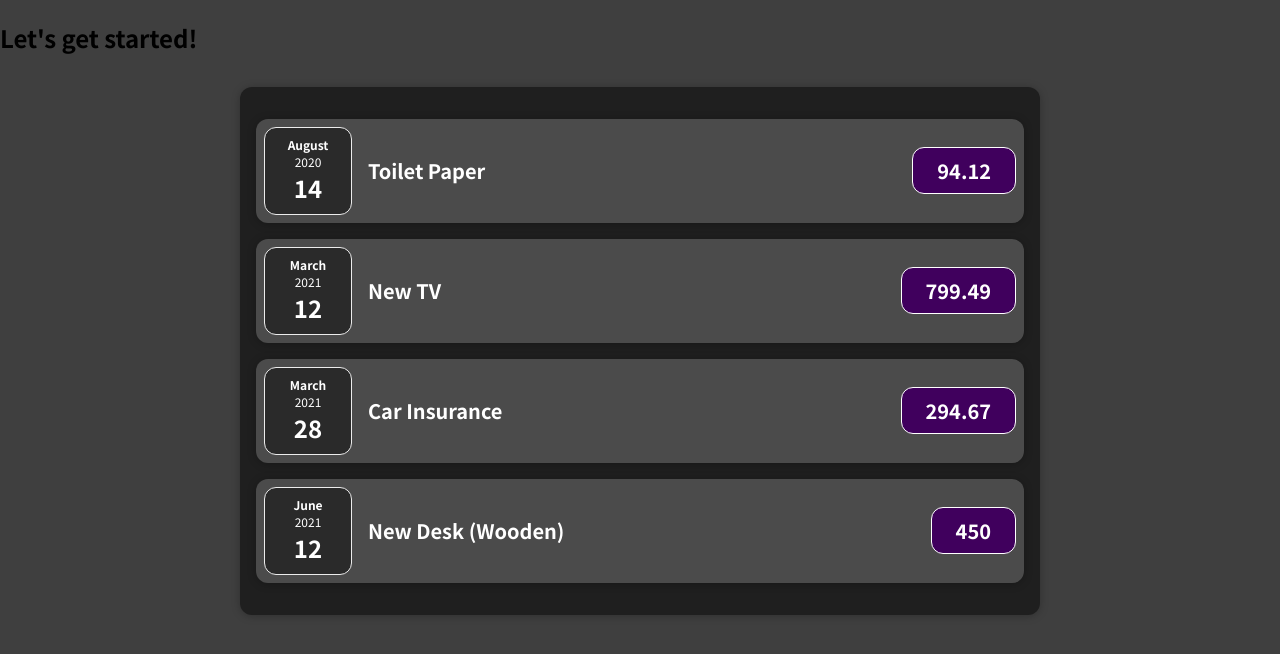
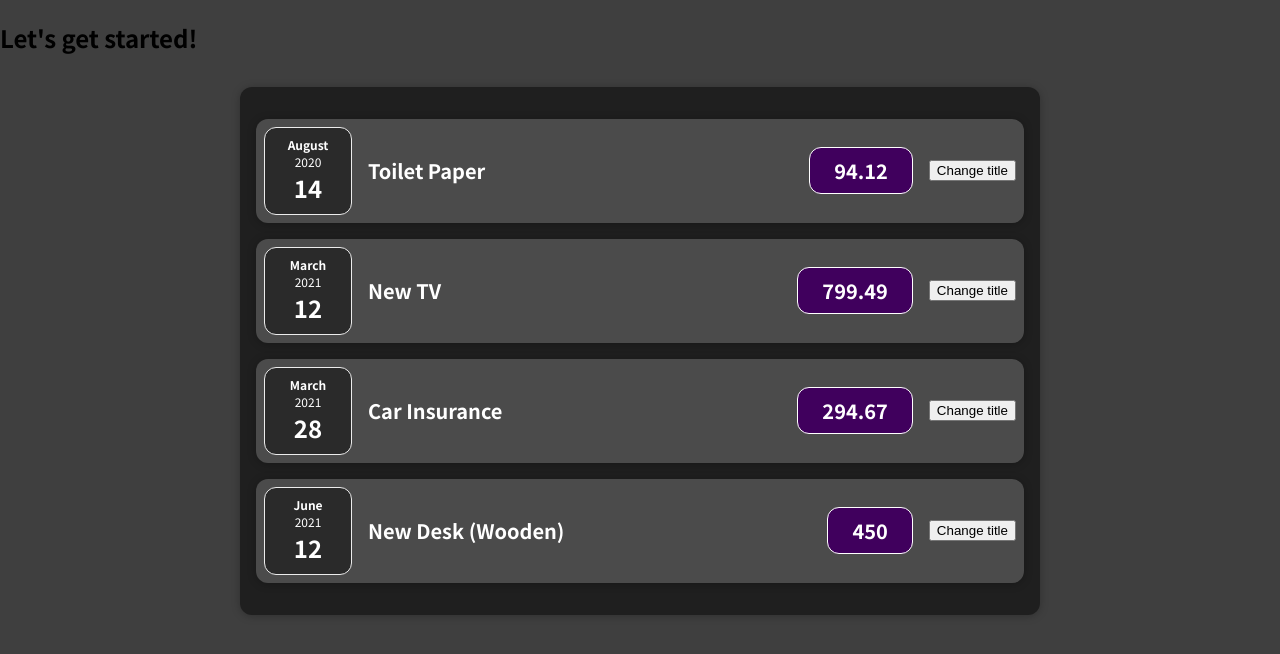
Before and after one commit to Akshay-Achuthan/Expense-Tracker, a React (Create React App) app: page / in a window 1280 px wide. Shown: the top 654 px of the page. Built offline with nearby package versions, Linux system fonts and the light colour scheme.

Commit message:
working with useState and events in react

```diff
--- a/src/component/Expenses/ExpensesItem.js
+++ b/src/component/Expenses/ExpensesItem.js
@@ -1,15 +1,23 @@
+import React, {useState} from "react";
+import Card from "../UI/Card"
 import ExpensesDate from "./ExpensesDate";
-import Card from "../UI/Card"
 
 import "./ExpensesItem.css"
 
 const ExpenseItem = (props) => {
+  const [title,setTitle] = useState(props.title);
+
+  const clickHandler = () => {
+    setTitle('updated!');
+  }
+
   return (
     <Card className="expense-item">
       <ExpensesDate date={props.date}/>
       <div className="expense-item__description">
-        <h2>{props.title}</h2>
+        <h2>{title}</h2>
         <div className="expense-item__price">{props.amount}</div>
+        <button onClick={clickHandler}>Change title</button>
       </div>
     </Card>
   );
```
